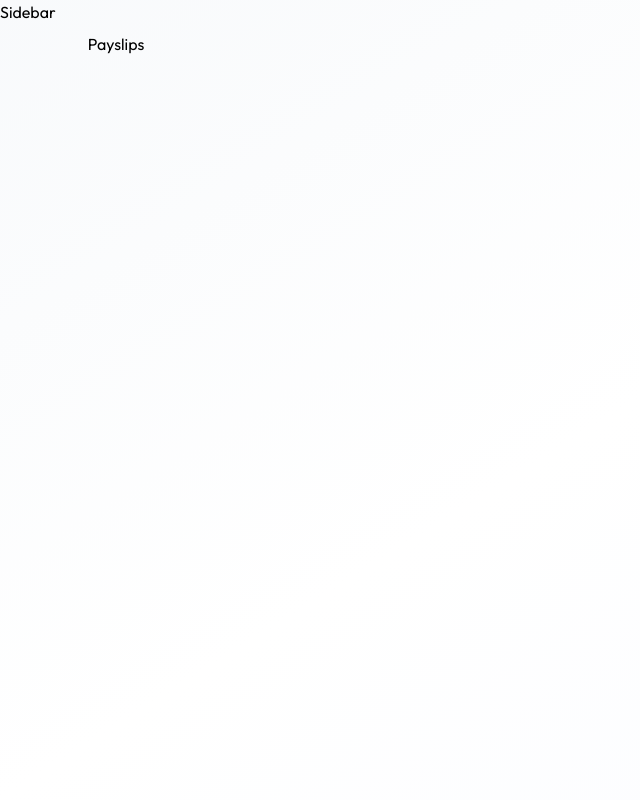
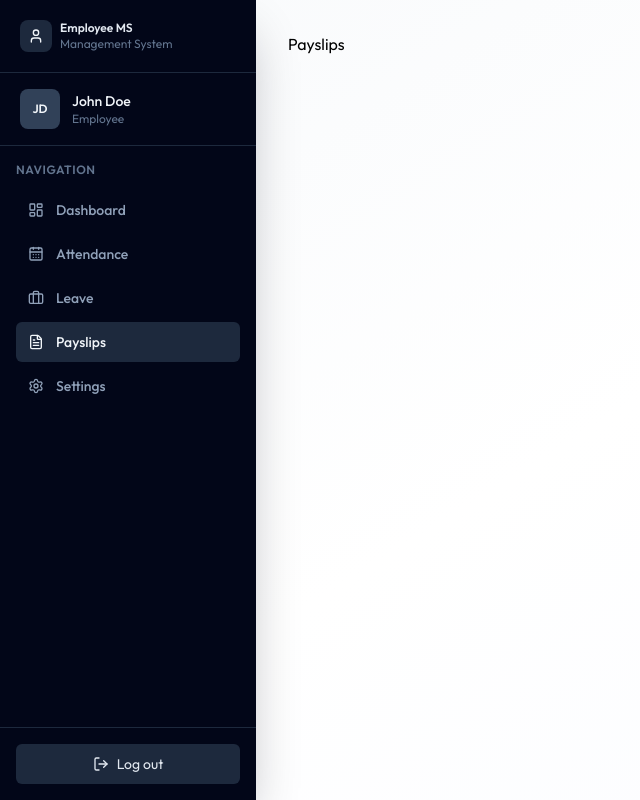
Before and after one commit to Vikneswari-123/EMS-MERN, a React (Vite) app in the folder client/: page /payslips in a window 1280 px wide. Shown: the whole page, without its empty margins (0-640 px from the left). Built offline with nearby package versions, Linux system fonts and the light colour scheme.

Commit message:
sidebar UI completed

```diff
--- /dev/null
+++ b/client/src/components/Sidebar.jsx
@@ -0,0 +1,136 @@
+import { useEffect, useState } from "react"
+import { useLocation, Link, useNavigate } from "react-router-dom"
+import { dummyProfileData } from "../assets/assets"
+import {
+  User,
+  LayoutDashboard,
+  CalendarDays,
+  Briefcase,
+  FileText,
+  Settings,
+  LogOut,
+  Menu,
+  X,
+} from "lucide-react"
+
+const Sidebar = () => {
+  const { pathname } = useLocation()
+  const navigate = useNavigate()
+  const [username, setUsername] = useState("")
+  const [mobileOpen, setMobileOpen] = useState(false)
+
+  useEffect(() => {
+    setUsername(`${dummyProfileData.firstName} ${dummyProfileData.lastName}`)
+  }, [])
+
+  useEffect(() => {
+    setMobileOpen(false)
+  }, [pathname])
+
+  const handleLogout = () => {
+    navigate("/login")
+  }
+
+  const navigationItems = [
+    { path: "/dashboard", label: "Dashboard", icon: LayoutDashboard },
+    { path: "/attendance", label: "Attendance", icon: CalendarDays },
+    { path: "/leave", label: "Leave", icon: Briefcase },
+    { path: "/payslips", label: "Payslips", icon: FileText },
+    { path: "/settings", label: "Settings", icon: Settings },
+  ]
+
+  return (
+    <>
+      {mobileOpen && (
+        <div
+          className="fixed inset-0 z-40 bg-slate-950/80 lg:hidden"
+          onClick={() => setMobileOpen(false)}
+        />
+      )}
+
+      <aside
+        className={`fixed inset-y-0 left-0 z-50 w-64 transform bg-slate-950 text-slate-100 shadow-2xl shadow-slate-950/30 transition-transform duration-300 lg:static lg:translate-x-0 ${
+          mobileOpen ? "translate-x-0" : "-translate-x-full lg:translate-x-0"
+        }`}
+      >
+        <div className="flex h-full flex-col">
+          {/* Header */}
+          <div className="border-b border-slate-800 px-5 py-5">
+            <div className="flex items-center gap-2">
+              <div className="flex h-8 w-8 items-center justify-center rounded-lg bg-slate-800">
+                <User className="h-4 w-4" />
+              </div>
+              <div>
+                <p className="text-xs font-semibold text-slate-200">Employee MS</p>
+                <p className="text-xs text-slate-500">Management System</p>
+              </div>
+            </div>
+          </div>
+
+          {/* Profile Section */}
+          <div className="border-b border-slate-800 px-5 py-4">
+            <div className="flex items-center gap-3">
+              <div className="flex h-10 w-10 items-center justify-center rounded-lg bg-slate-700 text-xs font-semibold text-slate-100">
+                {username
+                  .split(" ")
+                  .map((word) => word[0])
+                  .join("")}
+              </div>
+              <div>
+                <p className="text-sm font-medium text-slate-100">{username || "John Doe"}</p>
+                <p className="text-xs text-slate-500">Employee</p>
+              </div>
+            </div>
+          </div>
+
+          {/* Navigation */}
+          <div className="flex-1 px-4 py-4">
+            <p className="mb-3 text-xs font-semibold uppercase tracking-wider text-slate-500">
+              Navigation
+            </p>
+            <nav className="space-y-1">
+              {navigationItems.map((item) => {
+                const Icon = item.icon
+                const isActive = pathname === item.path
+                return (
+                  <Link
+                    key={item.path}
+                    to={item.path}
+                    className={`flex items-center gap-3 rounded-md px-3 py-2.5 text-sm font-medium transition ${
+                      isActive
+                        ? "bg-slate-800 text-slate-100"
+                        : "text-slate-400 hover:bg-slate-900 hover:text-slate-100"
+                    }`}
+                    onClick={() => setMobileOpen(false)}
+                  >
+                    <Icon className="h-4 w-4" />
+                    <span>{item.label}</span>
+                  </Link>
+                )
+              })}
+            </nav>
+          </div>
+
+          {/* Logout */}
+          <div className="border-t border-slate-800 px-4 py-4">
+            <button
+              onClick={handleLogout}
+              className="flex w-full items-center justify-center gap-2 rounded-md bg-slate-800 px-3 py-2.5 text-sm text-slate-200 hover:bg-slate-700 cursor-pointer">
+              <LogOut className="h-4 w-4" />
+              <span>Log out</span>
+            </button>
+          </div>
+        </div>
+      </aside>
+
+      <button
+        className="lg:hidden fixed left-4 top-4 z-50 flex h-10 w-10 items-center justify-center rounded-lg bg-slate-950 text-slate-100"
+        onClick={() => setMobileOpen(true)}
+      >
+        <Menu className="h-5 w-5" />
+      </button>
+    </>
+  )
+}
+
+export default Sidebar
--- a/client/src/pages/Layout.jsx
+++ b/client/src/pages/Layout.jsx
@@ -1,9 +1,10 @@
 import { Outlet } from "react-router-dom"
+import Sidebar from "../components/Sidebar"
 
 const Layout = () => {
   return (
     <div className="flex h-screen bg-linear-to-br from-slate-50 via-white to-indigo-50/30">
-        <p>Sidebar</p>
+        <Sidebar />
         <main className="flex-1 overflow-y-auto">
             <div className="p-4 pt-16 sm:p-6 sm:pt-6 lg:p-8 max-w-400 mx-auto">
                 <Outlet/>
--- a/client/src/pages/Payslips.jsx
+++ b/client/src/pages/Payslips.jsx
@@ -1,5 +1,3 @@
-
-
 const Payslips = () => {
   return (
     <div>Payslips</div>
```
